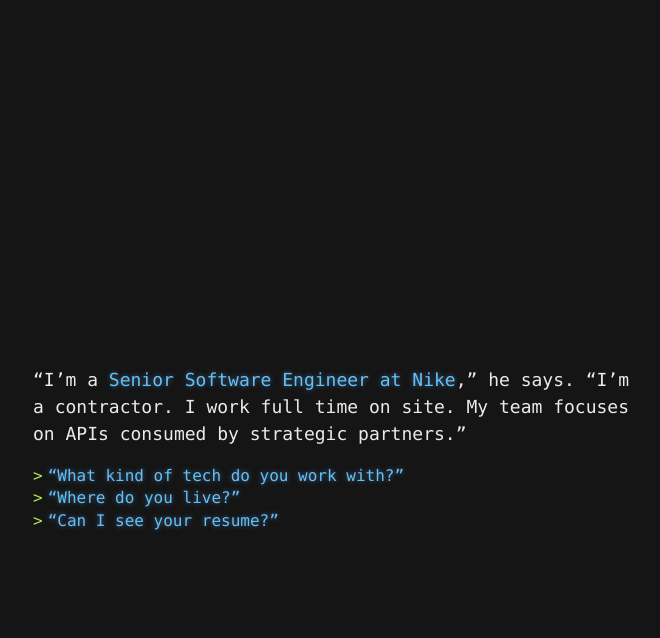
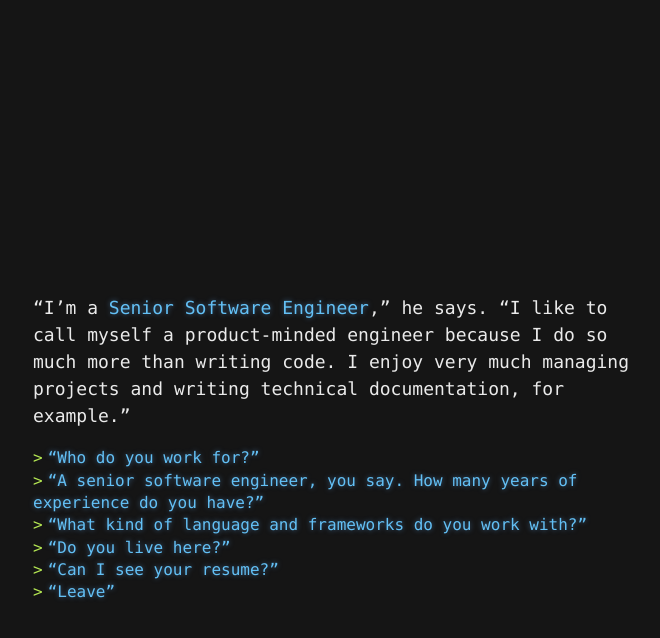
Before and after one commit to yvesgurcan/adventure, a Jekyll site: the page built from job.md, in a window 1280 px wide. Shown: the top 638 px of the page, without its empty margins (307-967 px from the left). Built offline with Jekyll 4.4.1, drawn with Linux system fonts in a browser that asks for light colours; our own code applies the rules of GitHub Pages for plain Markdown files.

Commit message:
Update job.md

```diff
--- a/job.md
+++ b/job.md
@@ -1,5 +1,8 @@
-"I'm a [Senior Software Engineer at Nike](https://www.linkedin.com/in/yvesgurcan/)," he says. "I'm a contractor. I work full time on site. My team focuses on APIs consumed by strategic partners."
+"I'm a [Senior Software Engineer](https://www.linkedin.com/in/yvesgurcan/)," he says. "I like to call myself a product-minded engineer because I do so much more than writing code. I enjoy very much managing projects and writing technical documentation, for example."
 
-- ["What kind of tech do you work with?"](stack)
-- ["Where do you live?"](where)
+- ["Who do you work for?"](work)
+- ["A senior software engineer, you say. How many years of experience do you have?"](experience)
+- ["What kind of language and frameworks do you work with?"](stack)
+- ["Do you live here?"](where)
 - ["Can I see your resume?"](resume)
+- ["Leave"](leave)
```
